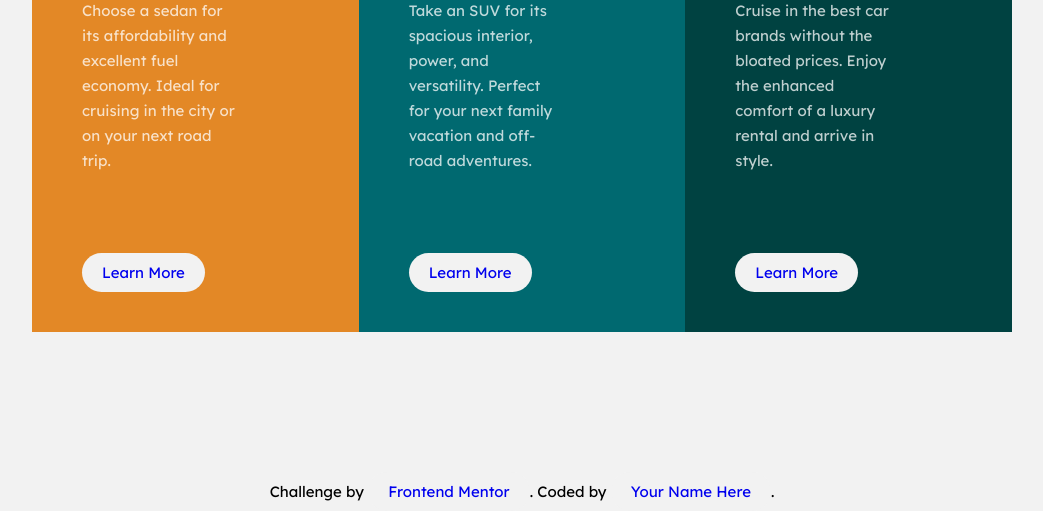
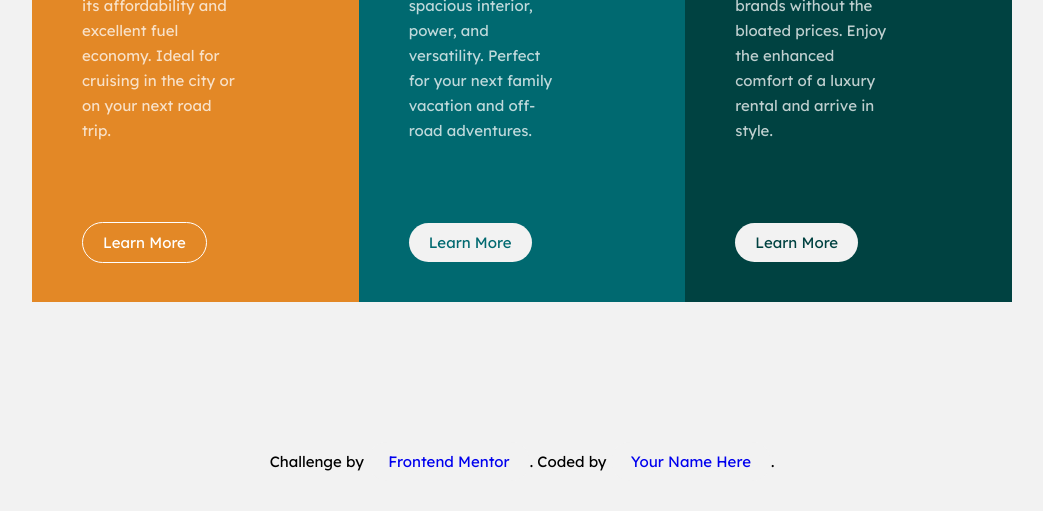
Before and after one commit to samlan24/3-column-preview, a plain HTML site: page index.html in a window 1280 px wide. In both pictures the pointer is over the link 261 px from the left and 616 px from the top of the page. Shown: the part 344-855 px from the top of the page, without its empty margins (118-1161 px from the left). After the commit the page ends 825 px from the top, so only its background shows below. Drawn offline with Linux system fonts and the light colour scheme.

Commit message:
initial commit

```diff
--- a/css/styles.css
+++ b/css/styles.css
@@ -57,6 +57,11 @@ body{
     flex-direction: column;
     padding: 50px 0 50px 50px;
 }
+@media screen and (max-width: 990px){
+    .col-3{
+        flex-basis: 100%;
+    }
+};
 .content-img{
     margin-bottom: 30px;
 }
@@ -77,10 +82,37 @@ body{
 .first-card{
     background-color: var(--main-orange-color);
 }
+
+.first-card a{
+    color: var(--main-orange-color);
+}
+
 .second-card{
     background-color: var(--main-cyan-color);
+}
+.second-card a{
+    color: var(--main-cyan-color);
 }
 
 .third-card{
     background-color: var(--main-dark-color);
 }
+.third-card a{
+    color: var(--main-dark-color);
+}
+
+.button a:hover{
+    color: #fff;
+    border: 1px solid #fff;
+}
+
+.first-card a:hover{
+    background-color: var(--main-orange-color);
+
+}
+.second-card a:hover{
+    background-color: var(--main-cyan-color);
+}
+.third-card a:hover{
+    background-color: var(--main-dark-color);
+}
```
